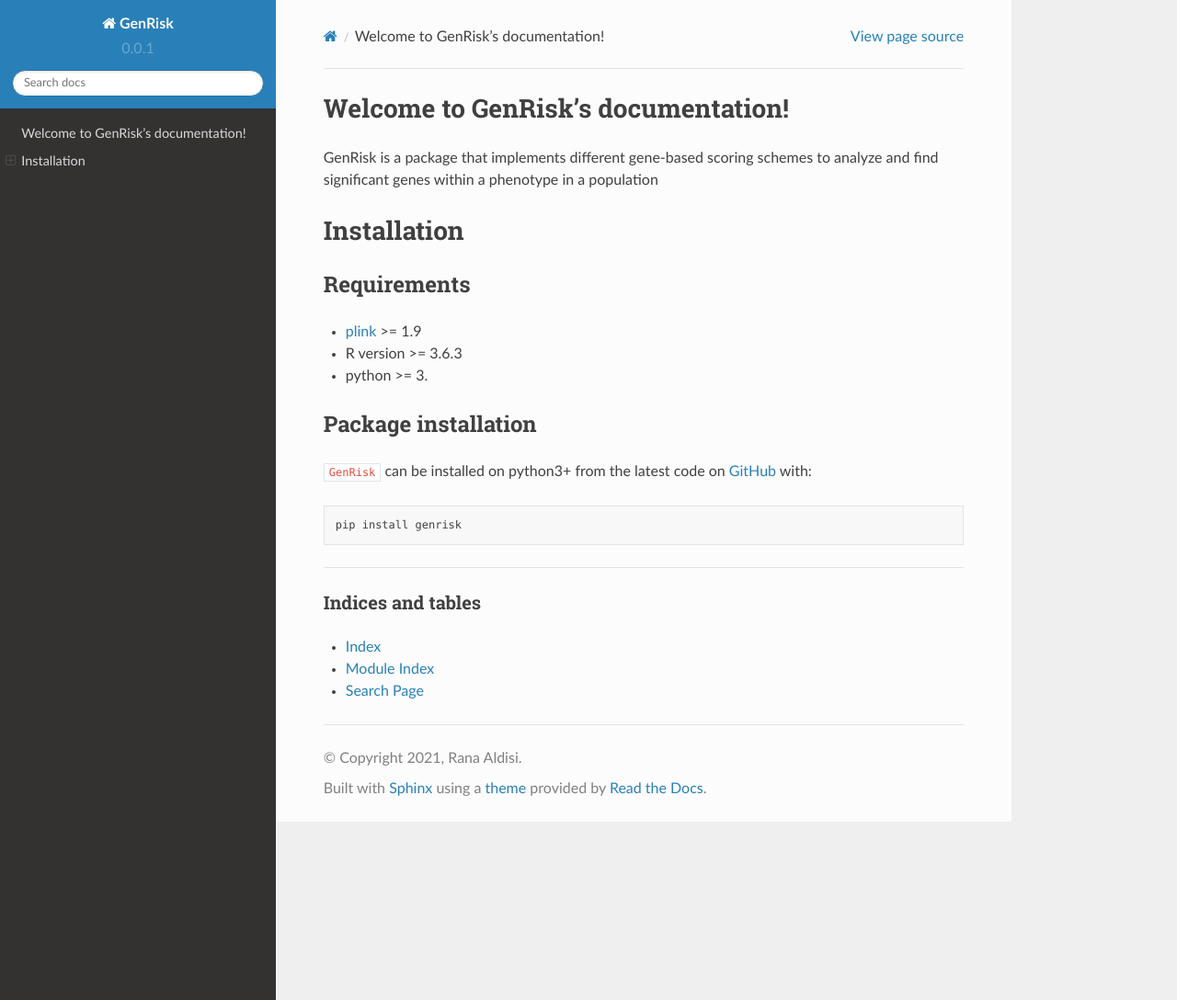
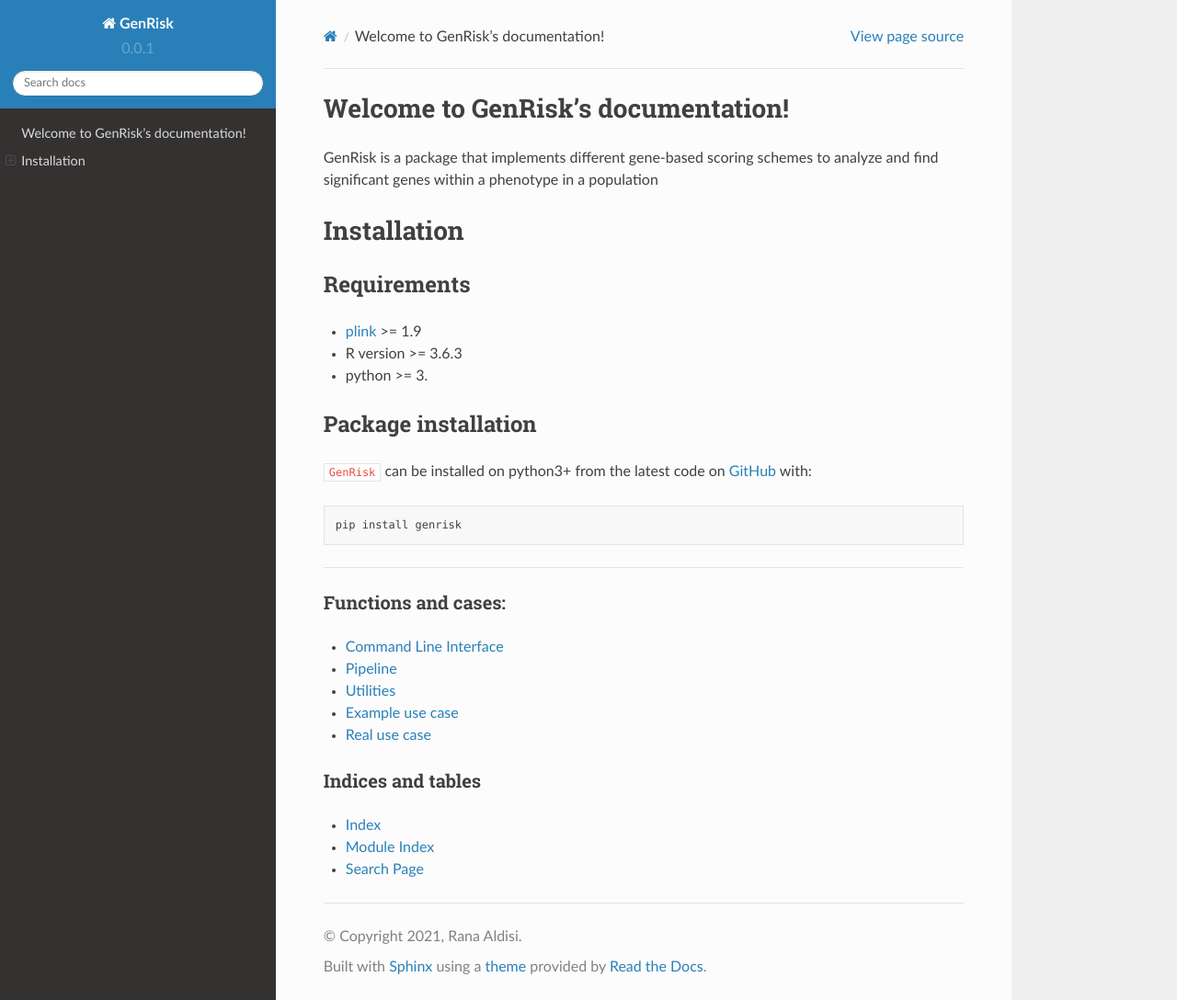
Before and after one commit to AldisiRana/GenRisk, a Sphinx documentation site: the page built from docs/source/index.rst, in a window 1280 px wide and 1088 px high. Shown: the whole window at 92% size. Built offline with Sphinx 7.4.7 and the Read the Docs theme 2.0.0, drawn with Linux system fonts in a browser that asks for light colours.

Commit message:
update docs

```diff
--- a/docs/source/cli.rst
+++ b/docs/source/cli.rst
@@ -1,3 +1,4 @@
+.. _cli:
 Command Line Interface
 #######################
 .. click:: genrisk.cli:main
--- a/docs/source/index.rst
+++ b/docs/source/index.rst
@@ -28,14 +28,13 @@ ____________________
 
 ###############################
 
-.. toctree::
-   :maxdepth: 2
-   :caption: Content
-    cli
-    pipeline
-    utils
-    use_example
-    ldl_results
+Functions and cases:
+=====================
+* :ref:`cli`
+* :ref:`pipeline`
+* :ref:`utils`
+* :ref:`use_example`
+* :ref:`ldl_results`
 
 Indices and tables
 ==================
--- a/docs/source/ldl_results.rst
+++ b/docs/source/ldl_results.rst
@@ -1,3 +1,4 @@
+.. _ldl_results:
 Real use case
 ###############
 We ran the pipeline using about 200K samples from UKBiobank.
--- a/docs/source/pipeline.rst
+++ b/docs/source/pipeline.rst
@@ -1,3 +1,4 @@
+.. _pipeline:
 Pipeline
 #########
 .. autofunction:: genrisk.pipeline.find_pvalue
--- a/docs/source/use_example.rst
+++ b/docs/source/use_example.rst
@@ -1,3 +1,4 @@
+.. _use_example:
 Example use case
 ##################
 This toy dataset is not real data. It contains about 10,000 SNP and 20 genes,
--- a/docs/source/utils.rst
+++ b/docs/source/utils.rst
@@ -1,3 +1,4 @@
+.. _utils:
 Utilities
 ##########
 .. autofunction:: genrisk.utils.get_prs
```
